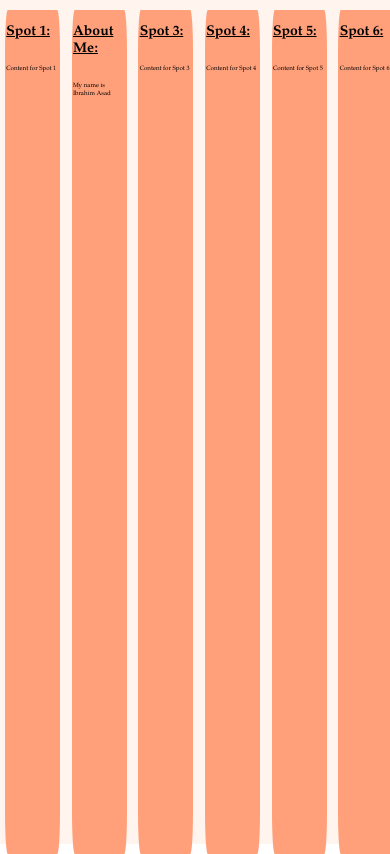
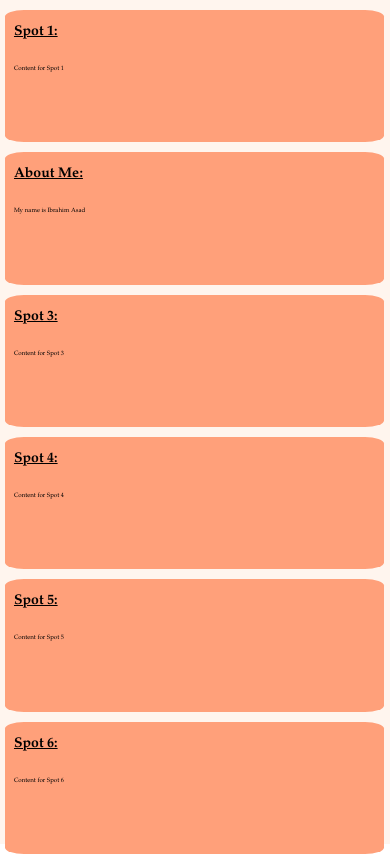
Before and after one commit to ibrahim29asad/website, a React (Create React App) app: page / in a window 390 px wide. Built offline with nearby package versions, Linux system fonts and the light colour scheme.

Commit message:
Update App.css

```diff
--- a/src/App.css
+++ b/src/App.css
@@ -284,16 +284,16 @@ a:hover {
   background-color: pink;
 }
 
+
+@media (max-width: 600px) {
+  .container {
+    grid-template-columns: repeat(1, 1fr);
+  }
+}
+
 /* Media query for enforcing 3 by 2 on larger screens */
 @media (min-width: 601px) {
   .container {
     grid-template-columns: repeat(3, 1fr);
   }
 }
-
-/* Media query for enforcing 6 by 1 on smaller screens */
-@media (max-width: 600px) {
-  .container {
-    grid-template-columns: repeat(6, 1fr);
-  }
-}
```
